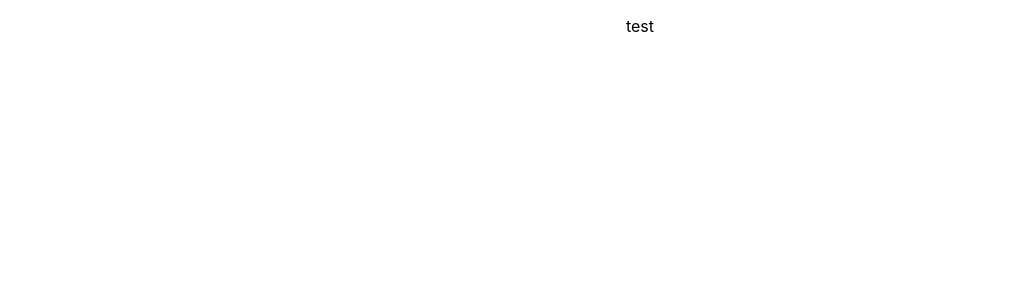
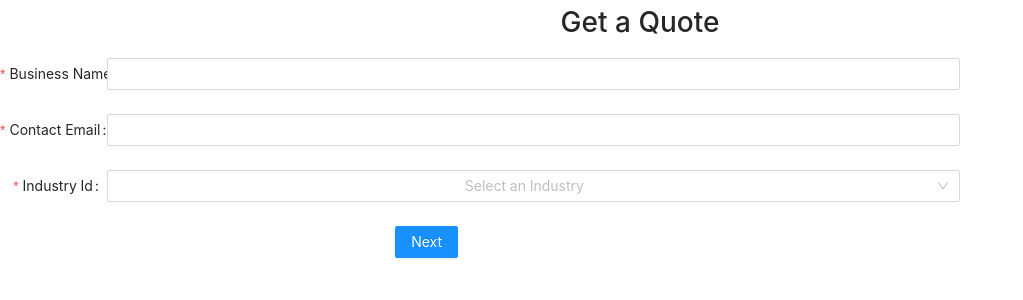
Before and after one commit to h0o0bA/react-get-a-quote-app, a React (Create React App) app: page / in a window 1280 px wide. Shown: the top 300 px of the page, without its empty margins (0-1023 px from the left). Built offline with nearby package versions, Linux system fonts and the light colour scheme.

Commit message:
User info and redux

```diff
--- a/src/App.js
+++ b/src/App.js
@@ -1,11 +1,18 @@
 import React from "react";
 import "./App.css";
 
+import { BrowserRouter as Router, Route, Routes } from "react-router-dom";
+import UserInfo from "./pages/UserInfo";
+
 function App() {
   return (
-    <div className="App">
-      <p>test</p>
-    </div>
+    <Router>
+      <div className="App">
+        <Routes>
+          <Route path="/" element={<UserInfo />} />
+        </Routes>
+      </div>
+    </Router>
   );
 }
 
--- a/src/index.js
+++ b/src/index.js
@@ -1,10 +1,20 @@
 import React from "react";
 import ReactDOM from "react-dom";
+import { Provider } from "react-redux";
 import "./index.css";
 import App from "./App";
+import store from "./redux/store";
 import reportWebVitals from "./reportWebVitals";
+import "antd/dist/antd.css";
 
-ReactDOM.render(<App />, document.getElementById("root"));
+ReactDOM.render(
+  <React.StrictMode>
+    <Provider store={store}>
+      <App />
+    </Provider>
+  </React.StrictMode>,
+  document.getElementById("root")
+);
 
 // If you want to start measuring performance in your app, pass a function
 // to log results (for example: reportWebVitals(console.log))
--- /dev/null
+++ b/src/pages/UserInfo/index.js
@@ -0,0 +1,93 @@
+import React from "react";
+import { useNavigate } from "react-router-dom";
+import { Button, Form, Input, Select } from "antd";
+import { useDispatch } from "react-redux";
+import { addUser } from "../../redux/userBuismess";
+
+const { Option } = Select;
+
+const UserInfo = () => {
+  let navigate = useNavigate();
+  const dispatch = useDispatch();
+  const onFinish = (values) => {
+    const { buisnessName, contactEmail, industryId } = values;
+    const user = {
+      buisnessName,
+      contactEmail,
+      industryId,
+    };
+    dispatch(addUser(user));
+    navigate("/user_details");
+  };
+
+  return (
+    <div className="main-div" data-testid="user-info">
+      <h1>Get a Quote</h1>
+      <Form
+        name="basic"
+        labelCol={{
+          span: 2,
+        }}
+        wrapperCol={{
+          span: 16,
+        }}
+        initialValues={{
+          remember: true,
+        }}
+        onFinish={onFinish}
+        autoComplete="off"
+      >
+        <Form.Item
+          label="Business Name"
+          name="buisnessName"
+          rules={[
+            {
+              required: true,
+              message: "Please input your business name!",
+            },
+          ]}
+        >
+          <Input type="text" />
+        </Form.Item>
+
+        <Form.Item
+          label="Contact Email"
+          name="contactEmail"
+          rules={[
+            {
+              required: true,
+              message: "Please input your email!",
+            },
+          ]}
+        >
+          <Input type="email" />
+        </Form.Item>
+
+        <Form.Item
+          name="industryId"
+          label="Industry Id"
+          rules={[
+            {
+              required: true,
+            },
+          ]}
+        >
+          <Select placeholder="Select an Industry" allowClear>
+            <Option value="10537">Plumber</Option>
+            <Option value="10391">Software developer</Option>
+            <Option value="10415">Lawyer</Option>
+            <Option value="10109">Handyman</Option>
+          </Select>
+        </Form.Item>
+
+        <Form.Item>
+          <Button type="primary" htmlType="submit">
+            Next
+          </Button>
+        </Form.Item>
+      </Form>
+    </div>
+  );
+};
+
+export default UserInfo;
--- /dev/null
+++ b/src/redux/store.js
@@ -0,0 +1,17 @@
+import { configureStore } from '@reduxjs/toolkit';
+import { setupListeners } from '@reduxjs/toolkit/query';
+import { applicantApi } from '../services/commercialApplicant'
+import userBuisnessReducer from './userBuismess';
+
+const store = configureStore({
+    reducer: {
+        [applicantApi.reducerPath]: applicantApi.reducer,
+        buisnessUser: userBuisnessReducer,
+    },
+    middleware: (getDefaultMiddleware) =>
+    getDefaultMiddleware().concat(applicantApi.middleware),
+})
+
+export default store
+
+setupListeners(store.dispatch)
--- /dev/null
+++ b/src/redux/userBuismess.js
@@ -0,0 +1,41 @@
+import { createSlice } from "@reduxjs/toolkit";
+
+export const userBuisnessSlice = createSlice({
+  name: "userBuisness",
+  initialState: {
+    buisnessUser: {
+      buisnessName: "",
+      contactEmail: "",
+      industryId: "",
+    },
+
+    availablePolicyTypes: [],
+  },
+  reducers: {
+    addUser: (state, action) => {
+      const user = action.payload;
+      for (let key in user) {
+        state["buisnessUser"][key] = user[key];
+      }
+    },
+    addAvailablePolicy: (state, action) => {
+      if (action.payload.length > 0) {
+        const avlPolicy = action.payload;
+        state["availablePolicyTypes"] = avlPolicy.map((elem) => {
+          if (elem === "GL") {
+            elem = "General Liability";
+          } else if (elem === "PL") {
+            elem = "Professional Liability";
+          } else {
+            elem = "Business Owners Policy";
+          }
+          return elem;
+        });
+      }
+    },
+  },
+});
+
+export const { addUser, addAvailablePolicy } = userBuisnessSlice.actions;
+
+export default userBuisnessSlice.reducer;
--- /dev/null
+++ b/src/services/commercialApplicant.js
@@ -0,0 +1,44 @@
+import { createApi, fetchBaseQuery } from '@reduxjs/toolkit/query/react'
+
+export const applicantApi = createApi({
+    reducerPath: 'applicantApi',
+    baseQuery: fetchBaseQuery({
+        baseUrl: 'https://api-sandbox.coterieinsurance.com/v1/',
+    }),
+
+    endpoints: (builder) => ({
+        createCommercialApplicant: builder.mutation({
+            query: (newApplicant) => {
+                return {
+                    url: 'commercial/applications',
+                    method: 'POST',
+                    body: newApplicant,
+                    headers: {
+                        "Content-type": "application/json",
+                        "authorization": "token 73920c6f-d530-419c-87b3-4f4762e05e9d",
+                    }
+                }
+            }
+        })
+    })
+})
+
+export const { useCreateCommercialApplicantMutation } = applicantApi
+
+
+
+
+// Define a service using a base URL and expected endpoints
+// export const applicantApi = createApi({
+//   reducerPath: 'applicantApi',
+//   baseQuery: fetchBaseQuery({ baseUrl: 'https://api-sandbox.coterieinsurance.com/v1/' }),
+//   endpoints: (builder) => ({
+//     getPokemonByName: builder.query({
+//       query: (name) => `pokemon/${name}`,
+//     }),
+//   }),
+// })
+
+// // Export hooks for usage in functional components, which are
+// // auto-generated based on the defined endpoints
+// export const { useGetPokemonByNameQuery } = applicantApi
```
